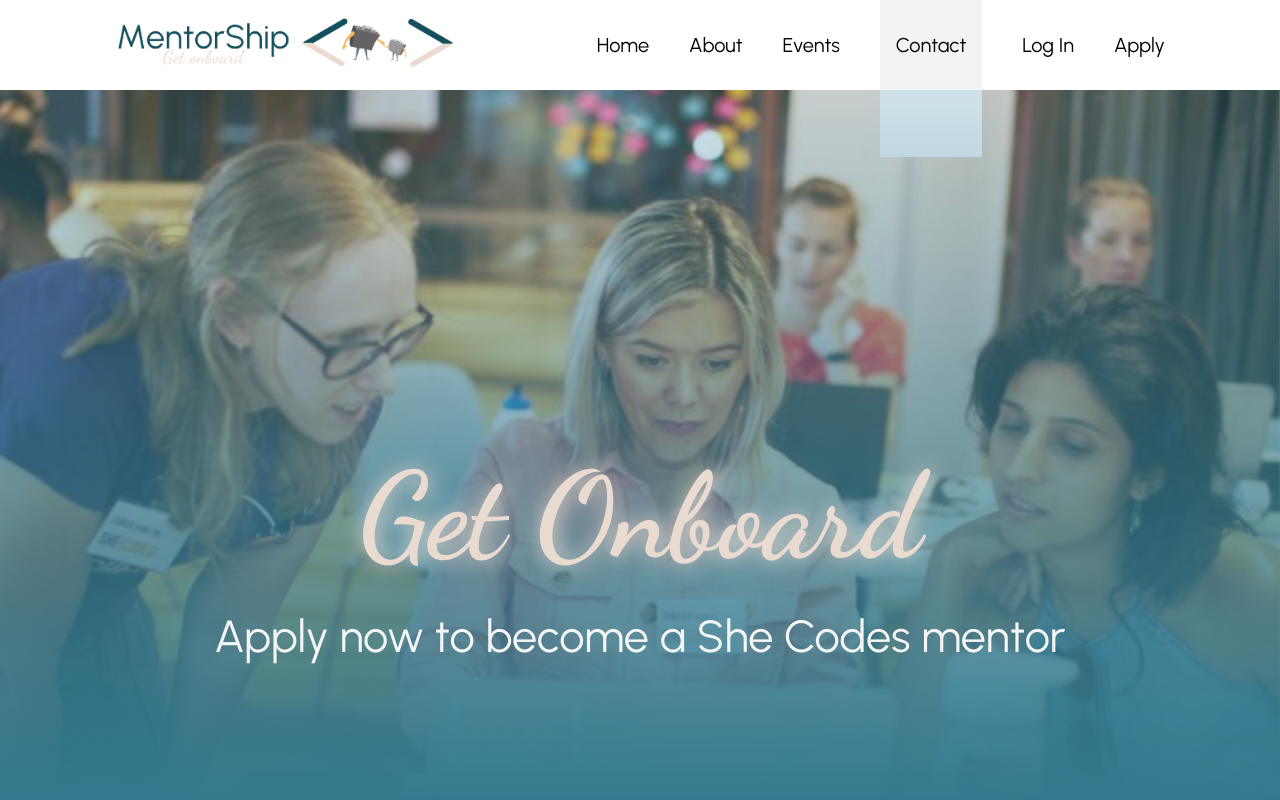
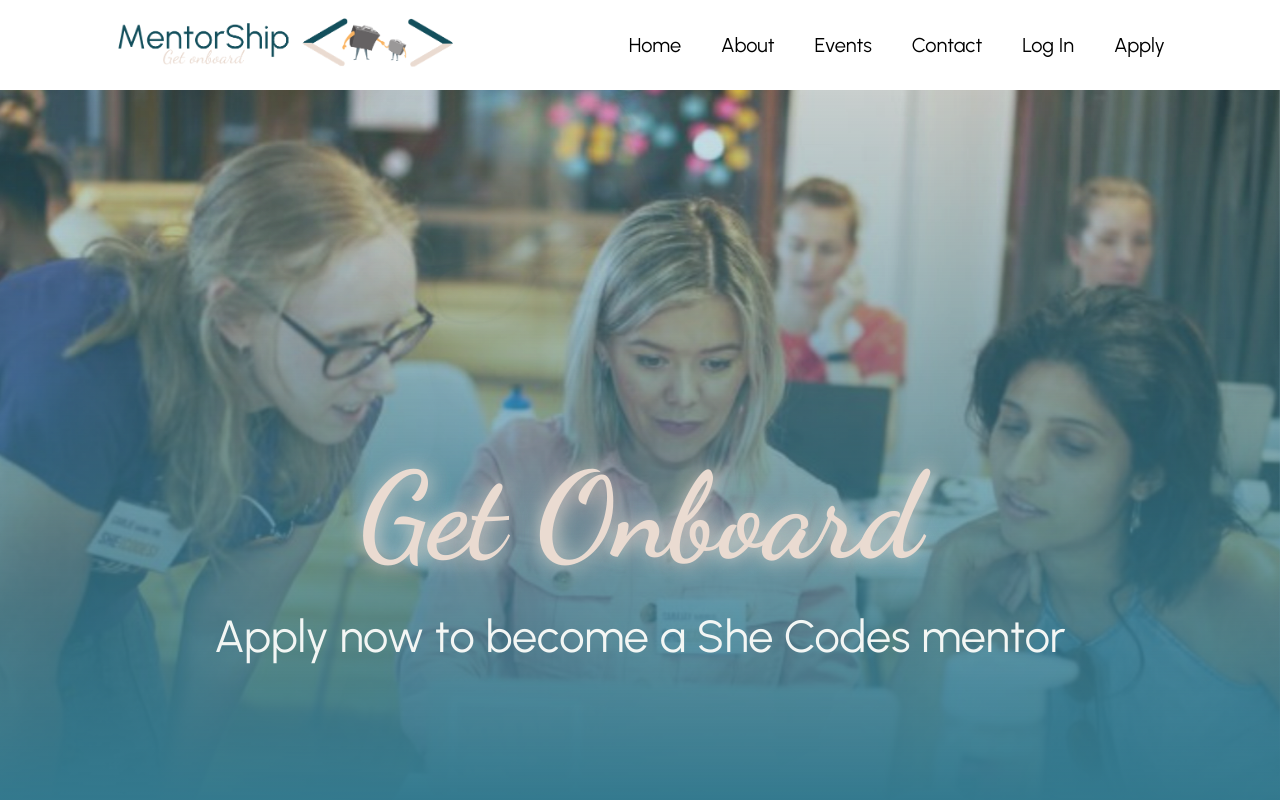
Before and after one commit to SheCodesAus/layer_8_victory_frontend_bris_2023, a React (Vite) app: page / in a window 1280 px wide. Shown: the top 800 px of the page. Built offline with nearby package versions, Linux system fonts and the light colour scheme.

Commit message:
change of id

```diff
--- a/src/components/NavBar/NavBar.jsx
+++ b/src/components/NavBar/NavBar.jsx
@@ -89,7 +89,7 @@ function NavBar() {
                             </Link>
                             <Link
                             to="/contact"
-                            id="contact"
+                            id="contact_us"
                             className={activeLink === "contact" ? "active" : ""}
                             onClick={() => {
                                 setActive("contact");
```
